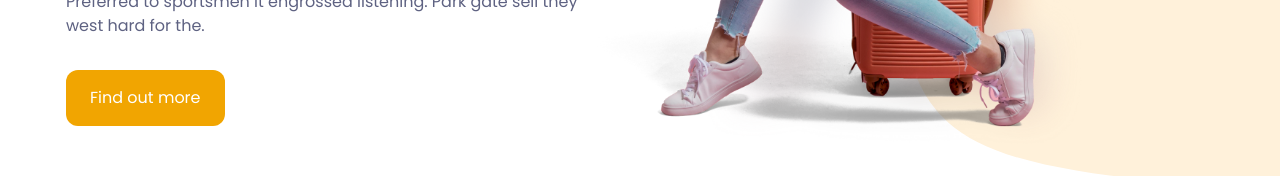
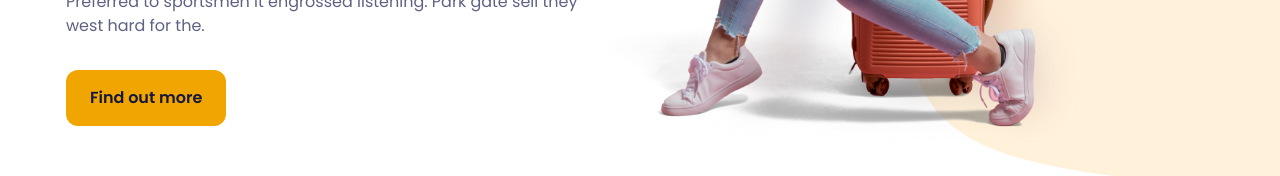
Before and after one commit to jordanmaslyn/jadoo-poc, a website built with Vite: page index.html in a window 1280 px wide. Shown: the part 537-713 px from the top of the page. Built offline with nearby package versions, Linux system fonts and the light colour scheme; files whose address does not match are found by name; a web font is replaced by a local one.

Commit message:
Improve contrast for hero CTA a11y

```diff
--- a/index.html
+++ b/index.html
@@ -109,7 +109,7 @@
 
                 <div class="mt-8 mb-12 lg:mb-0">
                     <button
-                        class="py-4 px-6 bg-primary hover:bg-primary-600 transition-colors rounded-xl text-white">Find
+                        class="py-4 px-6 bg-primary hover:bg-primary-600 transition-colors rounded-xl text-text-dark font-semibold">Find
                         out more</button>
                 </div>
             </div>
```
